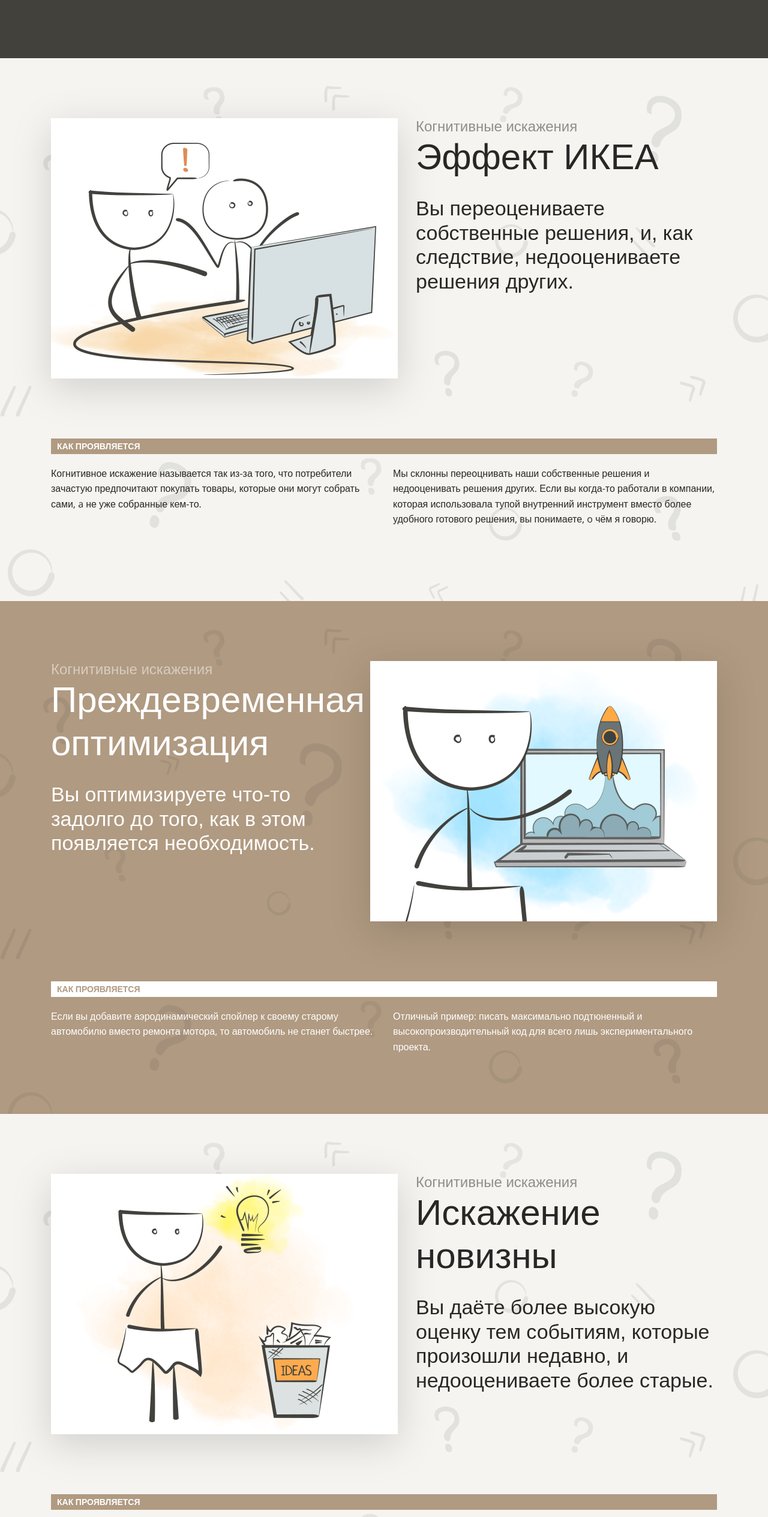
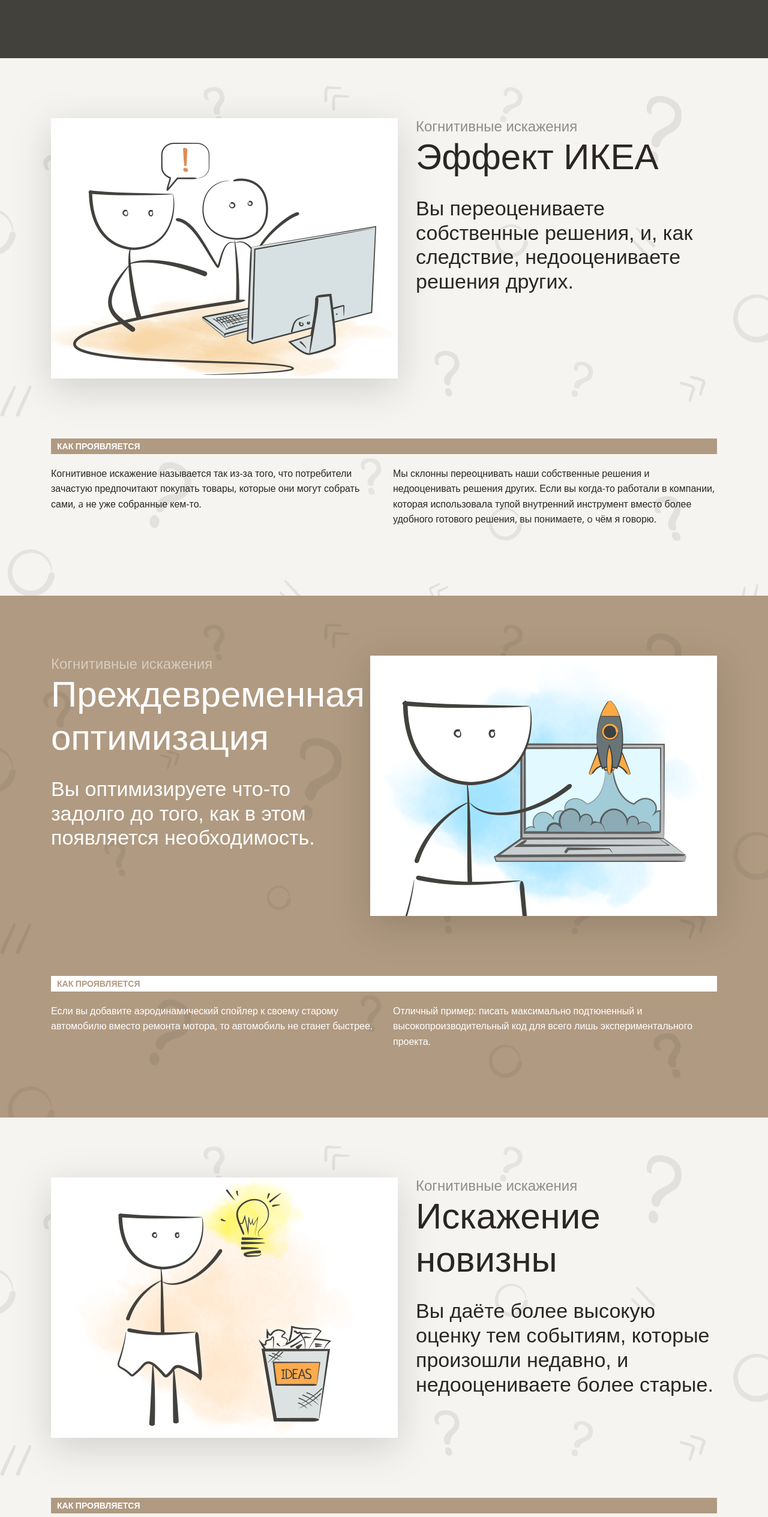
Before and after one commit to krass7/layout-designer-project-58, a website: page src/index.html in a window 1280 px wide. Shown: the part 2649-5178 px from the top of the page at 60% size. Drawn offline with nearby package versions, Linux system fonts and the light colour scheme; a web font is replaced by a local one.

```diff
--- a/src/styles/style.css
+++ b/src/styles/style.css
@@ -288,8 +288,8 @@
   flex-wrap: wrap;
   gap: 0 30px;
   width: 1440px;
-  height: 905px;
-  padding: 100px 165px 150px;
+  /* height: 905px; */
+  padding: 100px 165px;
 
   background-color: var(--light);
 }
@@ -368,8 +368,8 @@
   flex-wrap: wrap;
   gap: 0 30px;
   width: 1440px;
-  height: 855px;
-  padding: 100px 165px 150px;
+  /* height: 855px; */
+  padding: 100px 165px;
 
   background-color: var(--brown);
 }
@@ -448,8 +448,8 @@
   flex-wrap: wrap;
   gap: 0 30px;
   width: 1440px;
-  height: 880px;
-  padding: 100px 165px 150px;
+  /* height: 880px; */
+  padding: 100px 165px;
 
   background-color: var(--light);
 }
@@ -528,8 +528,8 @@
   flex-wrap: wrap;
   gap: 0 30px;
   width: 1440px;
-  height: 937px;
-  padding: 100px 165px 150px;
+  /* height: 937px; */
+  padding: 100px 165px;
 
   background-color: var(--brown);
 }
@@ -608,8 +608,8 @@
   flex-wrap: wrap;
   gap: 0 30px;
   width: 1440px;
-  height: 919px;
-  padding: 100px 165px 150px;
+  /* height: 919px; */
+  padding: 100px 165px;
 
   background-color: var(--light);
 }
```
